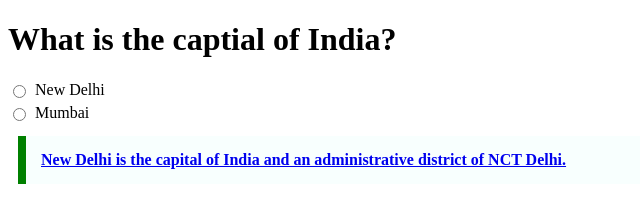
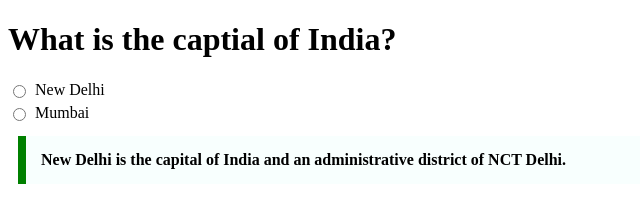
Before and after one commit to acciojob/trivia-Nihal00, a website: page main.html in a window 1280 px wide. Shown: the whole page, without its empty margins (0-640 px from the left). Drawn offline with Linux system fonts and the light colour scheme.

Commit message:
created a submission

```diff
--- a/main.html
+++ b/main.html
@@ -19,10 +19,8 @@
 		<input type="radio" name="answer" id="mumbai"> Mumbai
 	</label>
 
-	<blockquote id="cite">
-		<a href="https://en.wikipedia.org/wiki/New_Delhi">
+	<blockquote cite="https://en.wikipedia.org/wiki/New_Delhi">
 			New Delhi is the capital of India and an administrative district of NCT Delhi.
-		</a>
 	</blockquote>
 
 </body>
--- a/styles.css
+++ b/styles.css
@@ -8,7 +8,7 @@ input {
 	margin: 5px;
 }
 
-#cite {
+blockquote {
 	max-width: 600px;
 	margin: 10px;
 	padding: 15px;
```
